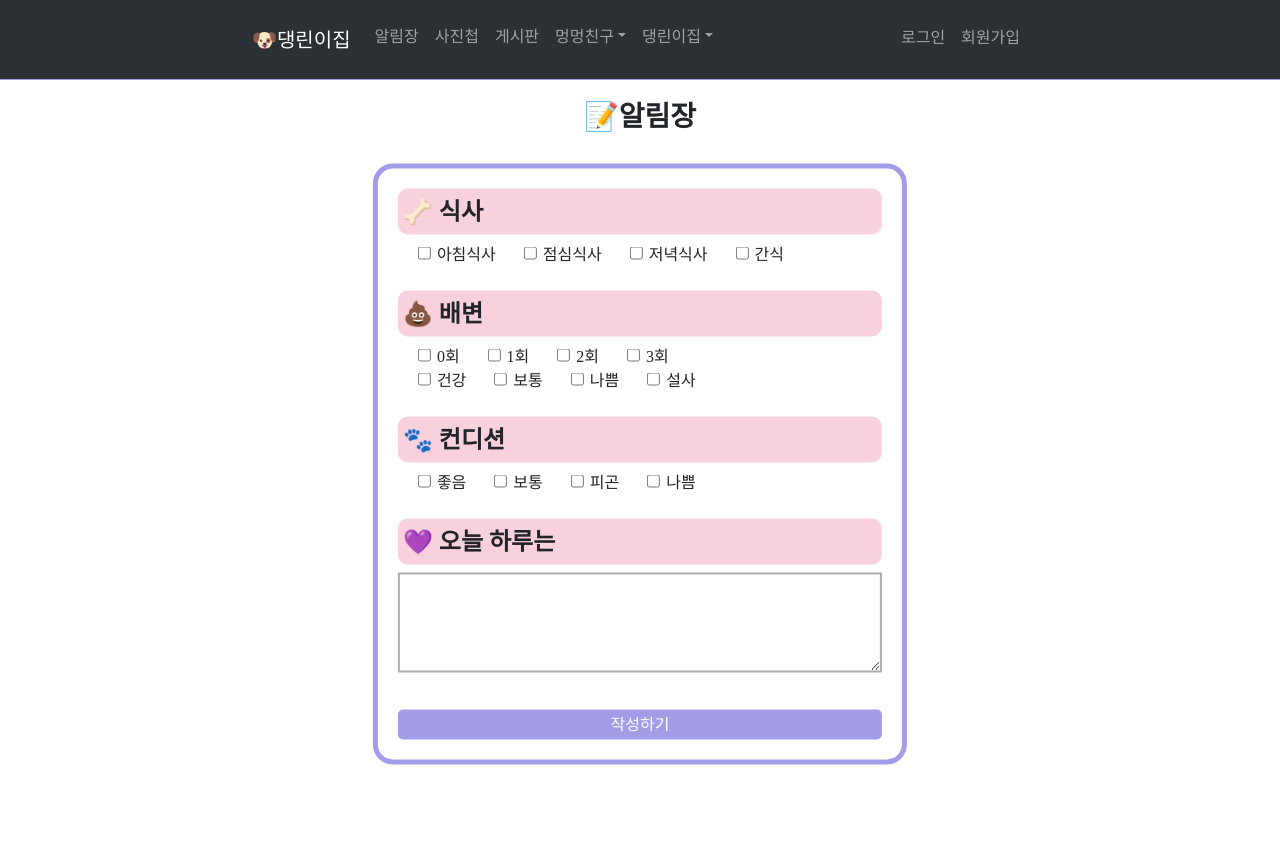
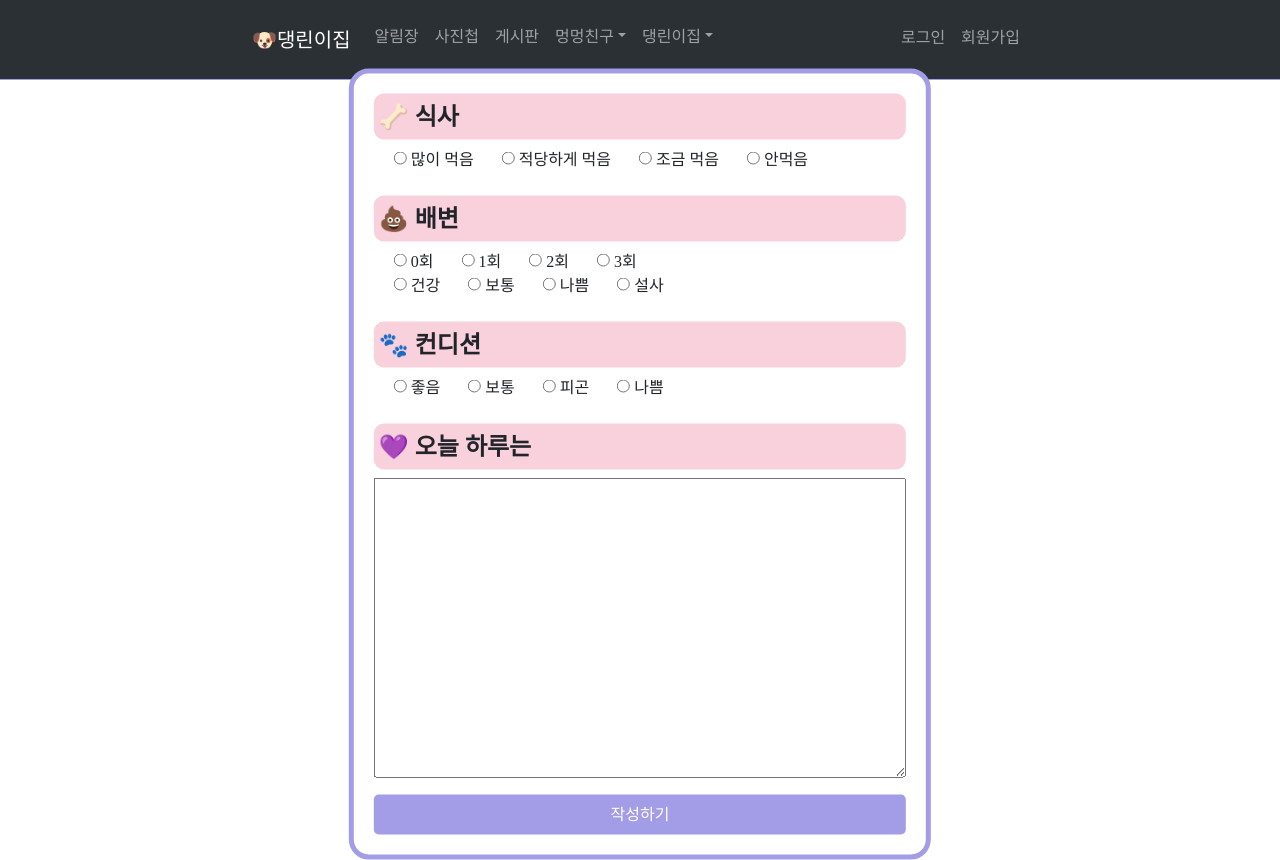
Before and after one commit to xooxpeak/React_Puppy, a React (Create React App) app: page /createNote in a window 1280 px wide. Before the commit the page ends 800 px from the top, so only its background shows below. Built offline with nearby package versions, Linux system fonts and the light colour scheme; a web font is replaced by a local one.

Commit message:
[Add] 알림장 작성 구현 -> 시작

```diff
--- a/src/pages/CreateNote.js
+++ b/src/pages/CreateNote.js
@@ -1,145 +1,98 @@
-import React, { useState, useEffect } from 'react';
+import React, { useState } from 'react';
+import axios from 'axios';
+import { useCookies } from "react-cookie";
 import Nav2 from '../components/Nav2';
 import '../css/Note.css';
-import axios from 'axios';
 
-let CreateNote = () => {
-
-  let [note, setNote] = useState({
-    meal: [],
-    poop: { frequency: '', condition: '' },
-    condition: '',
+const CreateNote = () => {
+  const [cookies] = useCookies(['accessToken']);
+  const [newNote, setNewNote] = useState({
+    noteDate: '',
+    meal: '',
+    poopFrequency: '',
+    poopCondition: '',
+    mood: '',
     daily: ''
   });
 
-  let handleChange = (e) => {
-    const { name, value, checked } = e.target;
-
-    if (name === 'meal') {
-      if (checked) {
-        setNote(prevNote => ({
-          ...prevNote,
-          meal: [...prevNote.meal, value] // 이전의 meal 배열에 새로운 value 추가
-        }));
-      } else {
-        setNote(prevNote => ({
-          ...prevNote,
-          meal: prevNote.meal.filter(item => item !== value) // 선택 해제된 value를 meal 배열에서 제거
-        }));
-      }
-    } else if (name === 'poopFrequency') {
-      setNote(prevNote => ({
-        ...prevNote,
-        poop: {
-          ...prevNote.poop,
-          frequency: value
-        }
-      }));
-    } else if (name === 'poopCondition') {
-      setNote(prevNote => ({
-        ...prevNote,
-        poop: {
-          ...prevNote.poop,
-          condition: value
-        }
-      }));
-    } else if (name === 'condition' || name === 'daily') {
-      setNote(prevNote => ({
-        ...prevNote,
+  const handleInputChange = (event) => {
+    const { name, value } = event.target;
+    setNewNote(prevState => ({
+      ...prevState,
       [name]: value
     }));
-    }
   };
 
-      // useState 훅으로 관리되는 user 객체의 속성을 업데이트하는 함수
-    //   let onChangeNoteData = (e) => {
-    //     setNote({...note, [e.target.name] : e.target.value})
-    //     console.log(note);
-    // }
-
-    // useEffect(() => {
-    //   console.log(note);
-    // }, [note]); // note 상태가 변경될 때마다 useEffect가 실행됩니다.
-
-
-
-    // axios를 사용하여 HTTP POST 요청을 보냄
-    let create = () => {
-      axios.post('http://localhost:8082/api/v1/auth/n/createNote', {
-          data: note
-      }).then((res) => {
-          console.log('성공', res.data);
-          alert("노트 작성 성공!");
-          setNote(res.data);
-      }).catch((error) => {
-          console.log("Error:", error);
+  const handleSubmit = (event) => {
+    event.preventDefault();
+    axios.post('http://localhost:8082/api/v1/auth/y/saveNote', newNote, {
+      headers: {
+        'Authorization': `Bearer ${cookies.accessToken}`
+      }
+    })
+      .then(response => {
+        setNewNote({
+          noteDate: '',
+          meal: '',
+          poopFrequency: '',
+          poopCondition: '',
+          mood: '',
+          daily: ''
         });
-  }
-
-  // let handleSubmit = (e) => {
-  //   e.preventDefault();
-  //   console.log('Submitted Note:', note);
-
-  //   // axios를 사용하여 서버로 데이터를 전송
-  //   axios.post('http://localhost:8082/api/v1/auth/n/createPuppyNote', note)
-  //   .then((res) => {
-  //     console.log('성공', res.data);
-  //     setNote(res.data);
-  //     // 성공적으로 서버에 데이터를 전송한 후에 할 일을 여기에 추가하세요.
-  //   })
-  //   .catch((error) => {
-  //     console.error('Error submitting note:', error);
-  //   });
-  // };
+      })
+      .catch(error => {
+        console.error('There was an error creating the note!', error);
+      });
+  };
 
   return (
     <>
       <div>
         <Nav2 />
       </div>
-    <h3 style={{textAlign: 'center', marginTop: '20px'}}>📝알림장</h3>
+      <h3 style={{ textAlign: 'center', marginTop: '20px' }}>📝알림장</h3>
 
-        <form className="noteForm">
+      <form className="noteForm" onSubmit={handleSubmit}>
         <div className="section">
           <fieldset>
             <legend>🦴 식사</legend>
-              <label><input type="checkbox" name="meal" value="1" onChange={handleChange} /> 아침식사 &nbsp;</label>
-              <label><input type="checkbox" name="meal" value="2" onChange={handleChange} /> 점심식사 &nbsp;</label>
-              <label><input type="checkbox" name="meal" value="3" onChange={handleChange} /> 저녁식사 &nbsp;</label>
-              <label><input type="checkbox" name="meal" value="4" onChange={handleChange} /> 간식 &nbsp;</label>
+            <label><input type="radio" name="meal" value="많이 먹음" onChange={handleInputChange} /> 많이 먹음 &nbsp;</label>
+            <label><input type="radio" name="meal" value="적당하게 먹음" onChange={handleInputChange} /> 적당하게 먹음 &nbsp;</label>
+            <label><input type="radio" name="meal" value="조금 먹음" onChange={handleInputChange} /> 조금 먹음 &nbsp;</label>
+            <label><input type="radio" name="meal" value="안먹음" onChange={handleInputChange} /> 안먹음 &nbsp;</label>
           </fieldset>
           <br />
 
           <fieldset>
             <legend>💩 배변</legend>
-              <label><input type="checkbox" name="poopFrequency" value="0" onChange={handleChange} /> 0회 &nbsp;</label>
-              <label><input type="checkbox" name="poopFrequency" value="1" onChange={handleChange} /> 1회 &nbsp;</label>
-              <label><input type="checkbox" name="poopFrequency" value="2" onChange={handleChange} /> 2회 &nbsp;</label>
-              <label><input type="checkbox" name="poopFrequency" value="3" onChange={handleChange} /> 3회 &nbsp;</label>
+            <label><input type="radio" name="poopFrequency" value="0회" onChange={handleInputChange} /> 0회 &nbsp;</label>
+            <label><input type="radio" name="poopFrequency" value="1회" onChange={handleInputChange} /> 1회 &nbsp;</label>
+            <label><input type="radio" name="poopFrequency" value="2회" onChange={handleInputChange} /> 2회 &nbsp;</label>
+            <label><input type="radio" name="poopFrequency" value="3회" onChange={handleInputChange} /> 3회 &nbsp;</label>
             <br />
-              <label><input type="checkbox" name="poopCondition" value="Good" onChange={handleChange} /> 건강 &nbsp;</label>
-              <label><input type="checkbox" name="poopCondition" value="Normal" onChange={handleChange} /> 보통 &nbsp;</label>
-              <label><input type="checkbox" name="poopCondition" value="Bad" onChange={handleChange} /> 나쁨 &nbsp;</label>
-              <label><input type="checkbox" name="poopCondition" value="Diarrhea" onChange={handleChange} /> 설사 &nbsp;</label>
+            <label><input type="radio" name="poopCondition" value="건강" onChange={handleInputChange} /> 건강 &nbsp;</label>
+            <label><input type="radio" name="poopCondition" value="보통" onChange={handleInputChange} /> 보통 &nbsp;</label>
+            <label><input type="radio" name="poopCondition" value="나쁨" onChange={handleInputChange} /> 나쁨 &nbsp;</label>
+            <label><input type="radio" name="poopCondition" value="설사" onChange={handleInputChange} /> 설사 &nbsp;</label>
           </fieldset>
           <br />
 
           <fieldset>
             <legend>🐾 컨디션</legend>
-              <label><input type="checkbox" name="condition" value="Good" onChange={handleChange} /> 좋음   &nbsp;</label>
-              <label><input type="checkbox" name="condition" value="Normal" onChange={handleChange} /> 보통 &nbsp;</label>
-              <label><input type="checkbox" name="condition" value="Tired" onChange={handleChange} /> 피곤 &nbsp;</label>
-              <label><input type="checkbox" name="condition" value="Bad" onChange={handleChange} /> 나쁨 &nbsp;</label>
+            <label><input type="radio" name="mood" value="좋음" onChange={handleInputChange} /> 좋음 &nbsp;</label>
+            <label><input type="radio" name="mood" value="보통" onChange={handleInputChange} /> 보통 &nbsp;</label>
+            <label><input type="radio" name="mood" value="피곤" onChange={handleInputChange} /> 피곤 &nbsp;</label>
+            <label><input type="radio" name="mood" value="나쁨" onChange={handleInputChange} /> 나쁨 &nbsp;</label>
             <br />
           </fieldset>
           <br />
 
           <fieldset>
             <legend>💜 오늘 하루는</legend>
-            <textarea name="daily" id="daily" value={note.daily} onChange={handleChange}></textarea>
+            <textarea name="daily" value={newNote.daily} onChange={handleInputChange}></textarea>
           </fieldset>
         </div>
-        <button type="button" onClick={create}>작성하기</button>
+        <button type="submit">작성하기</button>
       </form>
     </>
   );
```
Lines whose indentation alone changed are shown as unchanged.
